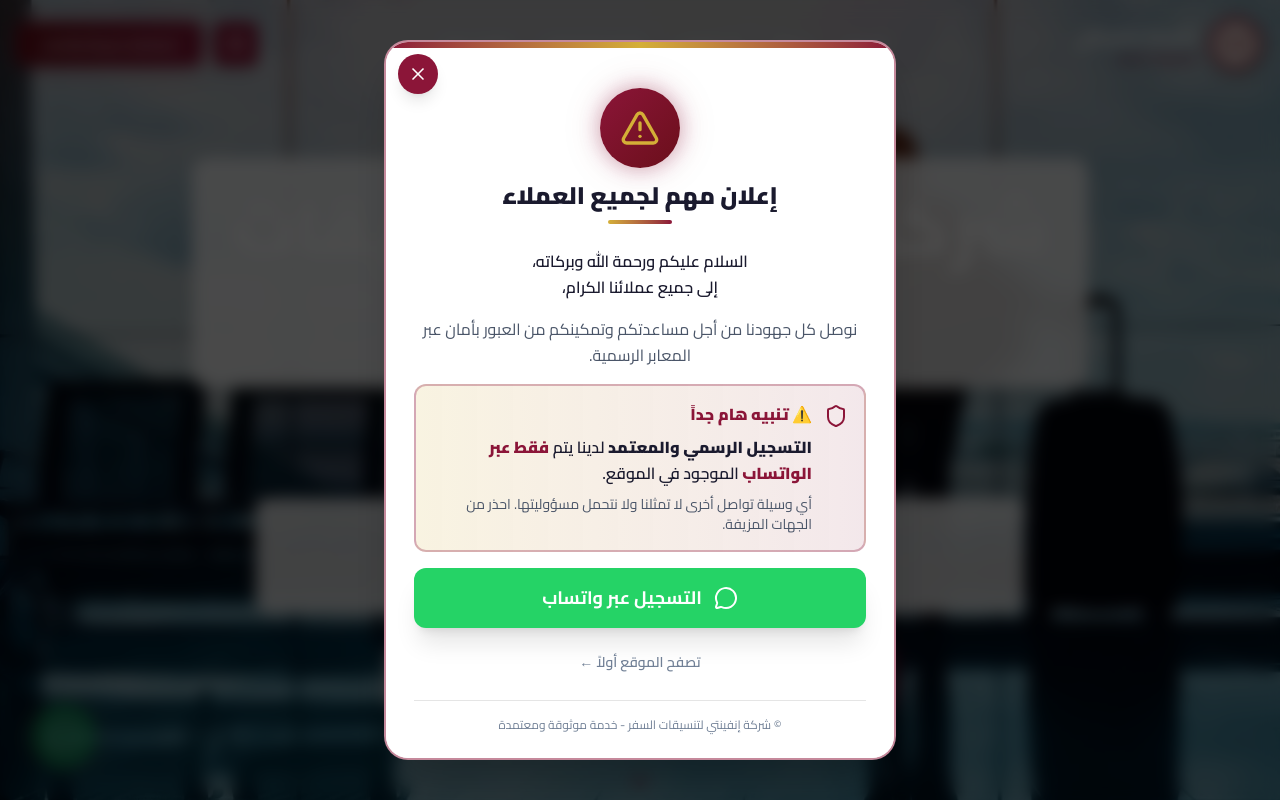
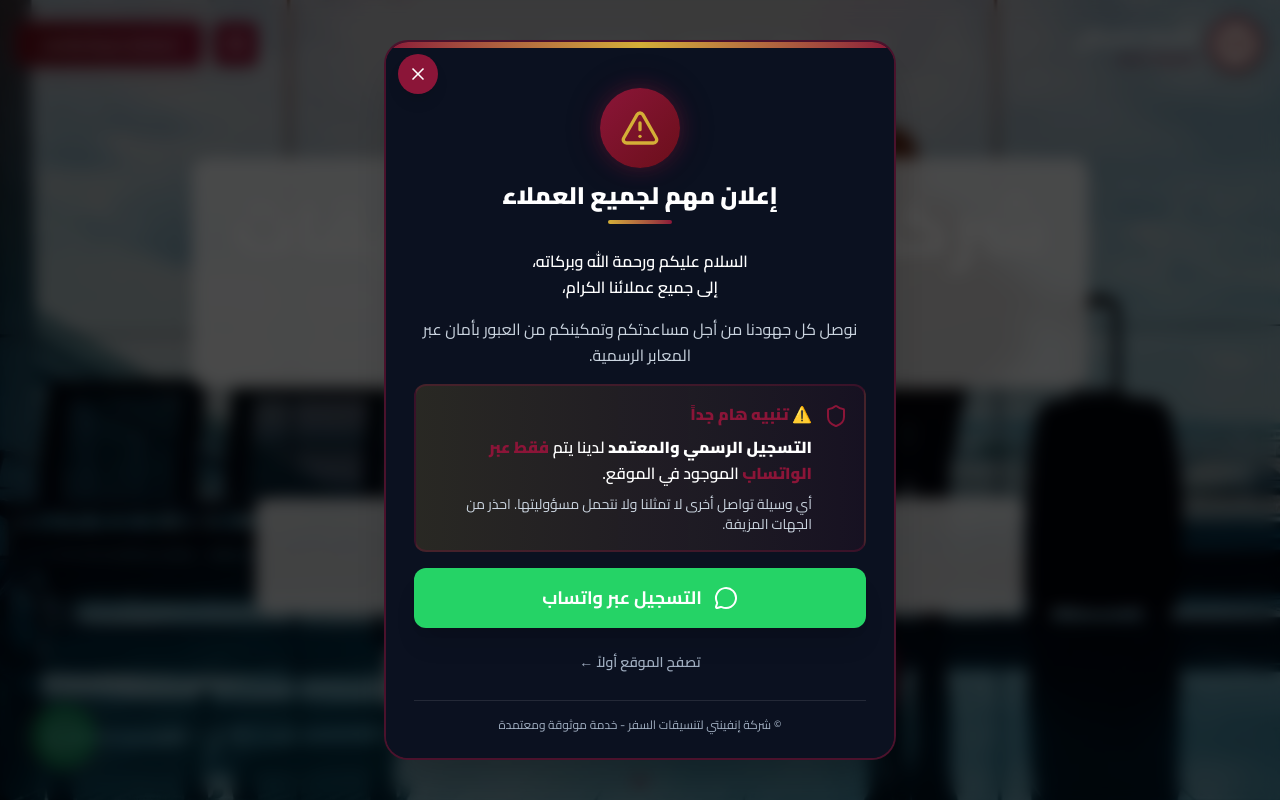
Before and after one commit to saad36u/infinity-formats, a React (Vite) app: page / in a window 1280 px wide. Shown: the top 800 px of the page. Built offline with nearby package versions, Linux system fonts and the light colour scheme.

Commit message:
Update AnnouncementModal.tsx

```diff
--- a/src/components/AnnouncementModal.tsx
+++ b/src/components/AnnouncementModal.tsx
@@ -44,13 +44,11 @@ export default function AnnouncementModal({
       onClick={handleClose}
     >
       <div
-        className="relative w-full max-w-lg max-h-[90vh] overflow-y-auto rounded-2xl sm:rounded-3xl bg-white dark:bg-[#0f172a] border-2 border-[#8B1538]/50 shadow-2xl"
+        className="relative w-full max-w-lg max-h-[90vh] overflow-y-auto rounded-2xl sm:rounded-3xl bg-main border-2 border-[#8B1538]/50 shadow-2xl"
         onClick={(e) => e.stopPropagation()}
       >
-        {/* الشريط العلوي الملون */}
         <div className="sticky top-0 h-1.5 bg-gradient-to-l from-[#8B1538] via-[#D4AF37] to-[#8B1538] z-10"></div>
 
-        {/* زر الإغلاق */}
         <button
           onClick={handleClose}
           aria-label="إغلاق"
@@ -59,33 +57,29 @@ export default function AnnouncementModal({
           <X className="w-4 h-4 sm:w-5 sm:h-5" />
         </button>
 
-        {/* المحتوى */}
         <div className="p-5 sm:p-7 pt-8 sm:pt-10">
 
-          {/* الأيقونة + العنوان */}
           <div className="flex flex-col items-center text-center mb-5 sm:mb-6">
             <div className="w-16 h-16 sm:w-20 sm:h-20 rounded-full bg-gradient-to-br from-[#8B1538] to-[#6B0F1A] flex items-center justify-center mb-3 shadow-2xl glow-burgundy">
               <AlertTriangle className="w-8 h-8 sm:w-10 sm:h-10 text-[#D4AF37]" />
             </div>
-            <h2 className="text-xl sm:text-2xl font-black text-[#1a1a2e] dark:text-white mb-2">
+            <h2 className="text-xl sm:text-2xl font-black text-main mb-2">
               إعلان مهم لجميع العملاء
             </h2>
             <div className="w-16 h-1 bg-gradient-to-l from-[#8B1538] to-[#D4AF37] rounded-full"></div>
           </div>
 
-          {/* النص الرئيسي */}
           <div className="space-y-3 sm:space-y-4 text-sm sm:text-base leading-relaxed">
-            <p className="text-center font-semibold text-[#1a1a2e] dark:text-white">
+            <p className="text-center font-semibold text-main">
               السلام عليكم ورحمة الله وبركاته،
               <br />
               إلى جميع عملائنا الكرام،
             </p>
 
-            <p className="text-center text-[#4a5568] dark:text-gray-300 font-medium">
+            <p className="text-center text-muted font-medium">
               نوصل كل جهودنا من أجل مساعدتكم وتمكينكم من العبور بأمان عبر المعابر الرسمية.
             </p>
 
-            {/* التنبيه المهم */}
             <div className="bg-gradient-to-l from-[#8B1538]/10 to-[#D4AF37]/15 dark:from-[#8B1538]/30 dark:to-[#D4AF37]/20 border-2 border-[#8B1538]/30 dark:border-[#D4AF37]/40 rounded-xl p-4 my-4">
               <div className="flex items-start gap-3">
                 <Shield className="w-5 h-5 sm:w-6 sm:h-6 text-[#8B1538] dark:text-[#D4AF37] flex-shrink-0 mt-0.5" />
@@ -93,17 +87,16 @@ export default function AnnouncementModal({
                   <p className="font-black text-[#8B1538] dark:text-[#D4AF37] mb-2 text-sm sm:text-base">
                     ⚠️ تنبيه هام جداً
                   </p>
-                  <p className="text-sm sm:text-base text-[#1a1a2e] dark:text-white leading-relaxed font-semibold">
+                  <p className="text-sm sm:text-base text-main leading-relaxed font-semibold">
                     <strong>التسجيل الرسمي والمعتمد</strong> لدينا يتم <strong className="text-[#8B1538] dark:text-[#D4AF37]">فقط عبر الواتساب</strong> الموجود في الموقع.
                   </p>
-                  <p className="text-xs sm:text-sm text-[#4a5568] dark:text-gray-300 mt-2 font-medium">
+                  <p className="text-xs sm:text-sm text-muted mt-2 font-medium">
                     أي وسيلة تواصل أخرى لا تمثلنا ولا نتحمل مسؤوليتها. احذر من الجهات المزيفة.
                   </p>
                 </div>
               </div>
             </div>
 
-            {/* زر الواتساب */}
             <a
               href={`https://wa.me/${whatsappNumber}?text=${whatsappMessage}`}
               target="_blank"
@@ -114,18 +107,16 @@ export default function AnnouncementModal({
               <span>التسجيل عبر واتساب</span>
             </a>
 
-            {/* الزر الثاني - تصفح الموقع */}
             <button
               onClick={handleClose}
-              className="w-full text-[#718096] dark:text-gray-400 hover:text-[#8B1538] dark:hover:text-[#D4AF37] text-sm py-2 transition-colors font-semibold"
+              className="w-full text-subtle hover:text-[#8B1538] dark:hover:text-[#D4AF37] text-sm py-2 transition-colors font-semibold"
             >
               تصفح الموقع أولاً ←
             </button>
           </div>
 
-          {/* Footer بسيط */}
-          <div className="mt-5 pt-4 border-t border-black/10 dark:border-white/10 text-center">
-            <p className="text-[10px] sm:text-xs text-[#718096] dark:text-gray-500 font-medium">
+          <div className="mt-5 pt-4 border-t border-main text-center">
+            <p className="text-[10px] sm:text-xs text-subtle font-medium">
               © شركة إنفينتي لتنسيقات السفر - خدمة موثوقة ومعتمدة
             </p>
           </div>
```
